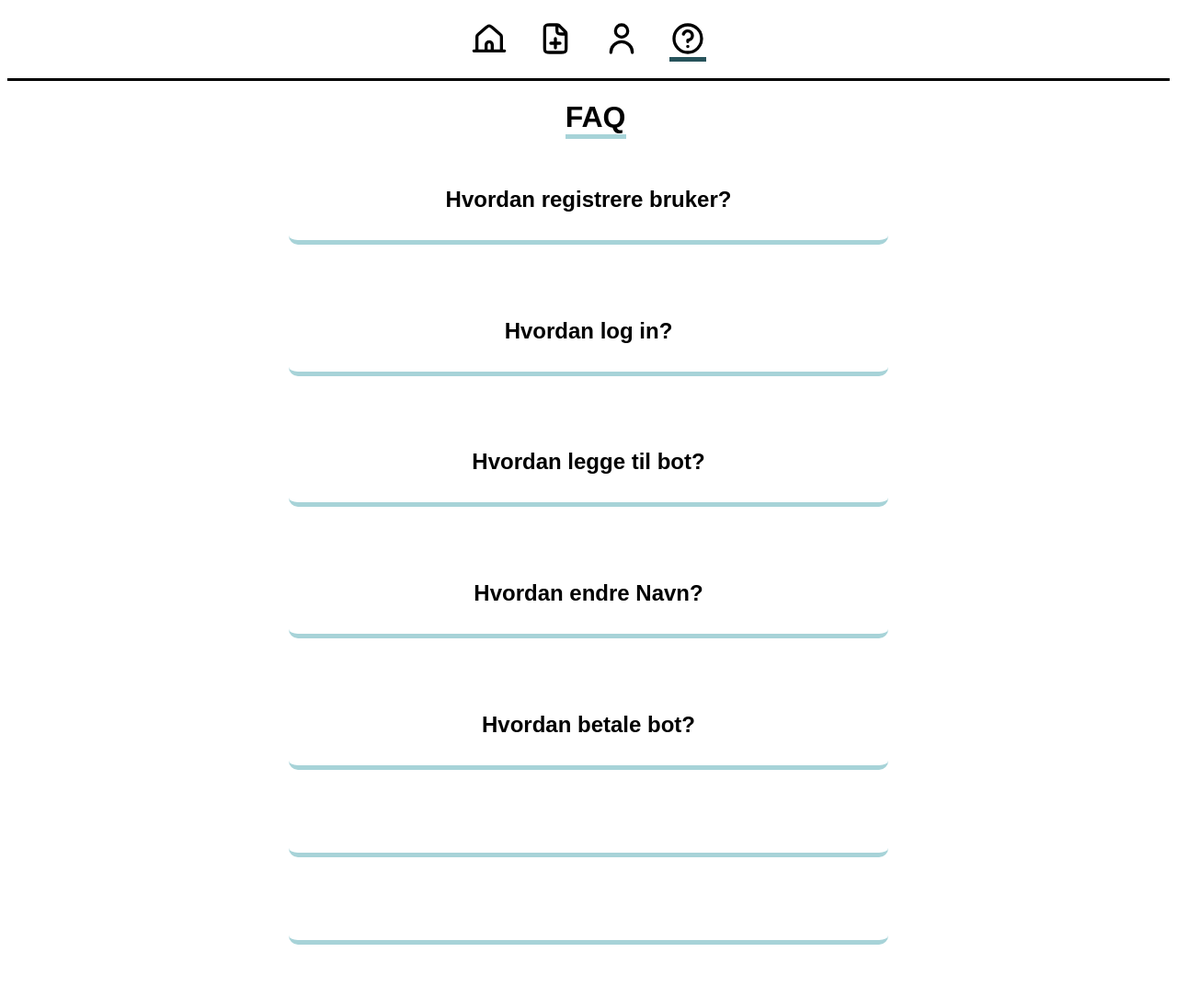
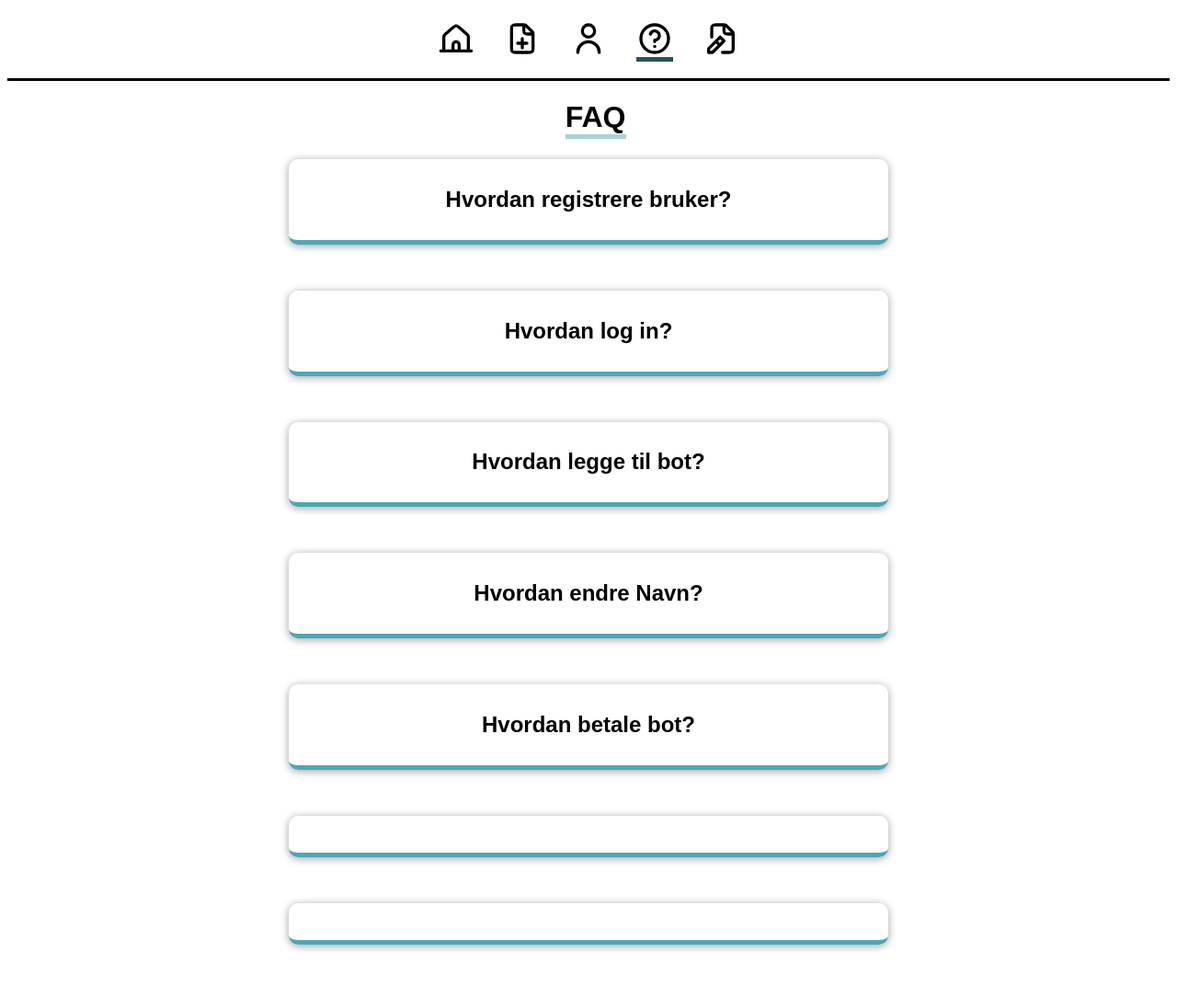
Before and after one commit to ma-glitch/Terminoppgave, a PHP site: page /FAQ.php in a window 1280 px wide. Shown: the whole page at 92% size. Run offline with PHP 8.4, Linux system fonts and the light colour scheme; the visitor is signed in with stand-in values (Sample User, id 1).

Commit message:
css FAQ change

```diff
--- a/src/FAQ.php
+++ b/src/FAQ.php
@@ -23,6 +23,9 @@ require_once "config.php";
                     width="auto"></a></li>
         <li><a href="FAQ.php"><img src="assets\svg\circle-help-svgrepo-com.svg" class="menyiconAktiv" height="40px"
                     width="auto"></a></li>
+                    <?php
+        include "menu.php";
+        ?>
     </ul>
 
     <h1 id="head">FAQ</h1>
--- a/src/styles/style.css
+++ b/src/styles/style.css
@@ -969,12 +969,17 @@ form{
   cursor: pointer;
   border-bottom-style: solid;
   border-width: 5px;
-  border-color: #a7d3d8;
   margin-bottom: 50px;
+  border-color: #4EA6B6;
+  box-shadow: 0 1px 10px 0 rgba(0,0,0,0.2), 0 2px 10px 0 rgba(0,0,0,0.19);
 }
 
 .faq-item:hover {
-  background-color: lightgrey;
+  background-color: rgb(231, 231, 231);
+}
+
+.question::after{
+  background-color: #202020;
 }
 
 .question {
```
